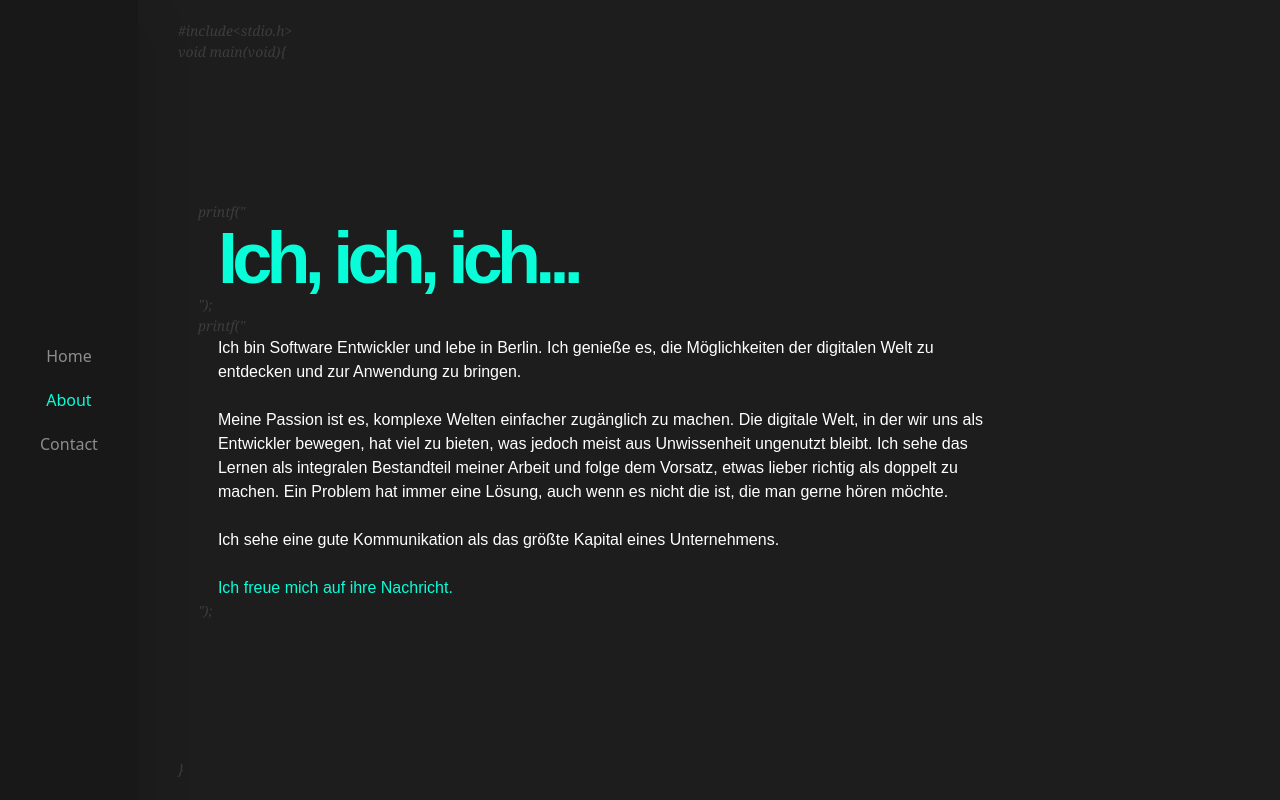
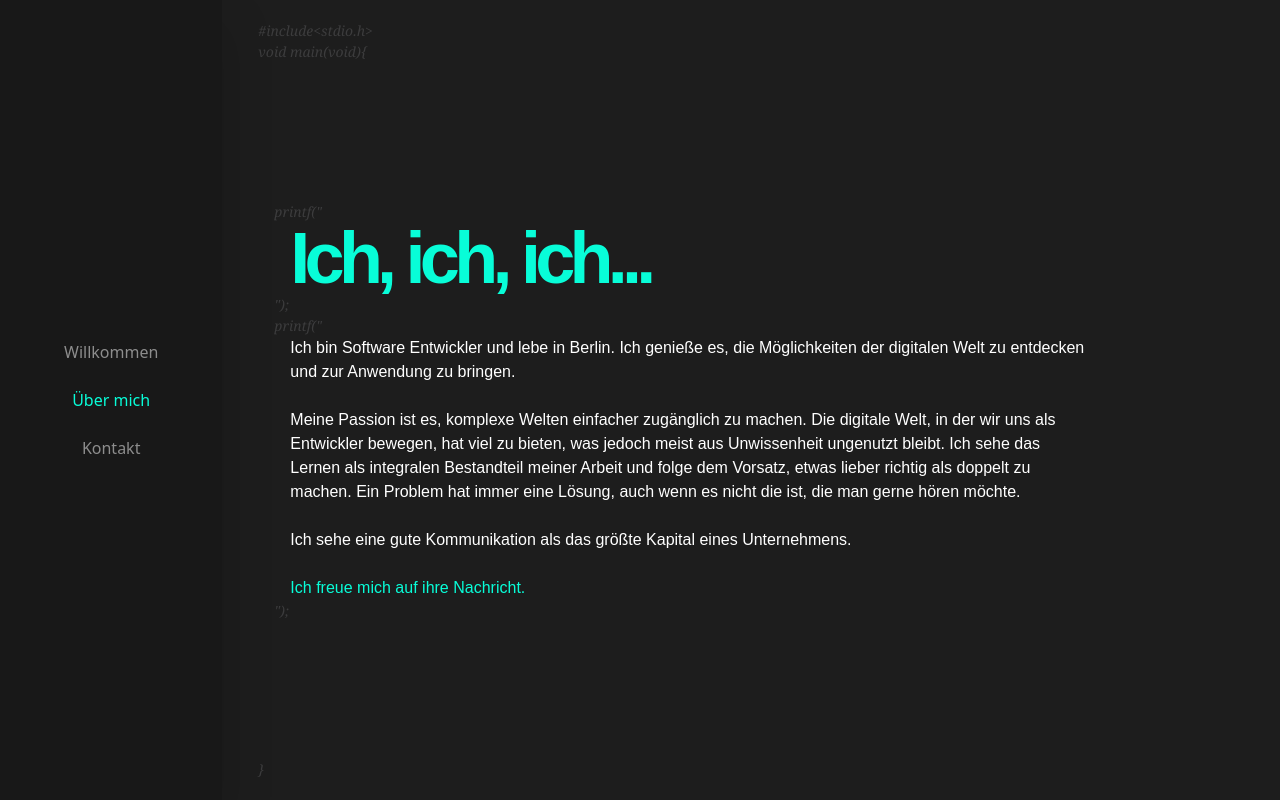
Before and after one commit to Aljodomo/domonell.dev-nuxt, a Nuxt app: page /about in a window 1280 px wide. Built offline with nearby package versions, Linux system fonts and the light colour scheme; some icons are missing.

Commit message:
feat: new design

```diff
--- a/assets/css/main.scss
+++ b/assets/css/main.scss
@@ -19,11 +19,11 @@
 }
 
 .res-mlr-5 {
-    @apply sm:mr-5 sm:ml-5
+    @apply sm:mr-4 sm:ml-4
 }
 
 .res-mlr-10 {
-    @apply sm:mr-10 sm:ml-10
+    @apply sm:mr-8 sm:ml-8
 }
 
 .n-button__content {
--- a/components/MyHeader.vue
+++ b/components/MyHeader.vue
@@ -1,10 +1,13 @@
 <template>
-    <div class="bg-p-dark-black flex-row flex sm:flex-col h-full items-center justify-around sm:justify-center drop-shadow-2xl">
-        <div class="hidden sm:block basis-36 flex-shrink-0"></div>
-        <div class="hidden sm:block flex-1"></div>
-        <div class="basis-3/4 flex flex-row items-center justify-between text-p-gray sm:basis-0 sm:flex-col sm:gap-5 sm:m-10">
+    <div class="bg-p-dark-black pl-8 pr-8 sm:pl-16 sm:pr-16 flex-row flex sm:flex-col h-full items-center justify-around sm:justify-center drop-shadow-2xl">
+        <!-- <div class="hidden sm:block basis-16 flex-shrink-0"></div> -->
+        <div class="hidden sm:flex flex-1 flex-row sm:flex-col justify-start items-center mt-16">
+            <LogoGithub class="text-p-gray hover:text-p-hightlight-blue hover:scale-125 transition hover:cursor-pointer w-8 h-8" @click="openInNewTab(githubUrl)" />
+        </div>
+        <!-- <div class="hidden sm:block flex-1"></div> -->
+        <div class="basis-3/4 flex flex-row items-center justify-between text-p-gray sm:basis-0 sm:flex-col sm:gap-6 sm:mt-10 sm:mb-10">
             <NuxtLink v-for="route in routes" :key="route.key"
-                :class="{'text-p-hightlight': route.key === currentRoute.path}" class="nav-button" :to="(route.key! as string)">
+                :class="{'text-p-hightlight': route.key === currentRoute.path}" class="nav-button" :to="route.key + ''">
                 {{route.label}}
             </NuxtLink>
             <NDropdown trigger="click" size="large" :options="options" @select="handleSelect">
@@ -17,32 +20,14 @@
                 </NButton>
             </NDropdown>
         </div>
-        <div class="hidden flex-1 sm:flex flex-row sm:flex-col justify-end">
-            <NButton class="text-p-gray" size="large" quaternary circle @click="openInNewTab(instaUrl)">
-                <template #icon>
-                    <NIcon>
-                        <LogoInstagram />
-                    </NIcon>
-                </template>
-            </NButton>
-            <NButton class="text-p-gray" size="large" quaternary circle @click="openInNewTab(githubUrl)">
-                <template #icon>
-                    <NIcon>
-                        <LogoGithub />
-                    </NIcon>
-                </template>
-            </NButton>
-            <NButton class="text-p-gray" size="large" quaternary circle @click="openInNewTab(linkedInUrl)">
-                <template #icon>
-                    <NIcon>
-                        <LogoLinkedin />
-                    </NIcon>
-                </template>
-            </NButton>
+        <div class="hidden sm:flex flex-1 flex-row sm:flex-col justify-end items-center gap-6 mb-16">
+            <LogoInstagram  class="social-button" @click="openInNewTab(instaUrl)" />
+            <LogoGithub class="social-button" @click="openInNewTab(githubUrl)" />
+            <LogoLinkedin  class="social-button" @click="openInNewTab(linkedInUrl)" />
         </div>
-        <div class="hidden sm:block basis-36 flex-shrink"></div>
+        <!-- <div class="hidden sm:block basis-16 flex-shrink"></div> -->
     </div>
-    <SourceCodeFooter />
+    <SourceCodeFooter/>
 </template>
 
 <script setup lang="ts">
@@ -58,15 +43,15 @@ type DropdownMixedOption = DropdownOption | DropdownDividerOption | DropdownGrou
 
 const routes: DropdownOption[] = [
     {
-        label: "Home",
+        label: "Willkommen",
         key: "/"
     },
     {
-        label: "About",
+        label: "Über mich",
         key: "/about"
     },
     {
-        label: "Contact",
+        label: "Kontakt",
         key: "/contact"
     }
 ]
@@ -104,11 +89,23 @@ const currentRoute = useRoute();
 </script>
 
 <style scoped>
+
+.dropdown {
+    position: relative;
+}
+
+.button {
+
+}
 .fill-screen {
-    @apply absolute left-0 right-0 top-0 bottom-0 sm:left-auto sm:right-auto sm:top-auto sm:bottom-auto sm:static
+    @apply absolute left-0 right-0 top-0 bottom-0 sm:left-auto sm:right-auto sm:top-auto sm:bottom-auto sm:static;
 }
 
 .nav-button {
-    @apply text-base sm:hover:text-p-hightlight hover:cursor-pointer;
+    @apply text-base sm:hover:text-p-hightlight hover:scale-110 transition hover:cursor-pointer;
+}
+
+.social-button {
+    @apply text-p-gray hover:scale-110 transition hover:cursor-pointer hover:text-p-hightlight w-6 h-6
 }
 </style>
--- /dev/null
+++ b/components/PageLoading.vue
@@ -0,0 +1,14 @@
+<template>
+    <div id="parent" class="bg-p-black">
+    </div>
+</template>
+
+<script setup lang="ts">
+</script>
+
+<style scoped>
+#parent {
+    height: 100%;
+    width: 100%;
+}
+</style>
--- a/layouts/default.vue
+++ b/layouts/default.vue
@@ -1,8 +1,6 @@
 <template>
     <div class="flex sm:flex-row flex-col items-stretch h-full bg-green-700">
-        <div class="basis-20 sm:basis-32 order-2 sm:order-1">
-            <MyHeader></MyHeader>
-        </div>
+        <MyHeader class="order-2 sm:order-1"></MyHeader>
 
         <div class="bg-p-black flex-grow overflow-auto order-1 sm:order-2 overflow-x-hidden">
             <slot></slot>
--- a/nuxt.config.ts
+++ b/nuxt.config.ts
@@ -2,8 +2,8 @@
 export default defineNuxtConfig({
     // dom not loaded on mounted https://github.com/nuxt/framework/issues/3587
     app: {
-        pageTransition: false,
-        layoutTransition: false,
+        pageTransition: true,
+        layoutTransition: true,
     },
     css: [
         '~/assets/css/main.scss',
--- a/tailwind.config.js
+++ b/tailwind.config.js
@@ -7,7 +7,8 @@ module.exports = {
         "p-black": "#1D1D1D",
         "p-gray": "#8D8D8D",
         "p-fade": "#3C3C3D",
-        "p-hightlight": "#08FDD8"
+        "p-hightlight": "#08FDD8",
+        "p-hightlight-secondary": "#05CAE6"
       },
       letterSpacing: {
         tightest: '-.08em',
```
Also changed, not shown: package.json (+10 -10 lines), pages/home.html (added, +20 -0 lines), 1 other file (tests, documents, lock files or other folders).
